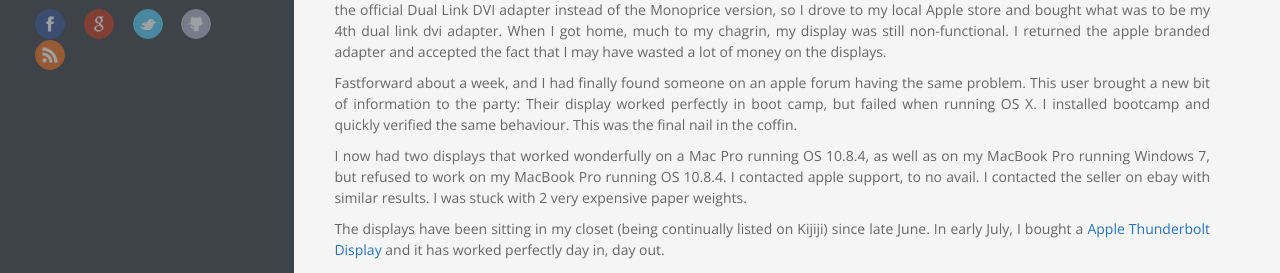
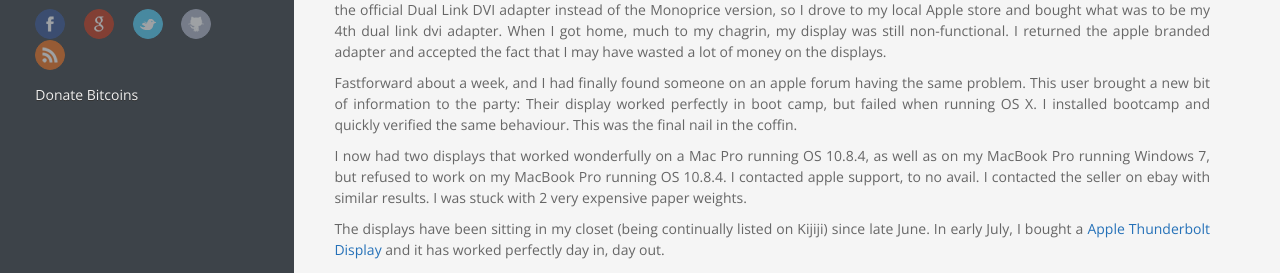
Before and after one commit to krewenki/warren.mesozen.com, a Jekyll site: the page built from index.html, in a window 1280 px wide. Shown: the part 423-696 px from the top of the page. Built offline with Jekyll 4.4.1, drawn with Linux system fonts in a browser that asks for light colours; nearby versions of some CDN libraries; the list of posts is cut into pages by our own code.

Commit message:
Havent touched this in a long time. Need to get it to build

```diff
--- a/_includes/header.html
+++ b/_includes/header.html
@@ -13,3 +13,4 @@
 		<a class="rss" href="{{ site.subscribe_rss }}" title="RSS">RSS</a>
 	</div>
 </nav>
+<a class="coinbase-button" data-code="6f5f452f6f7a63e7ad0f99290009214d" data-button-style="donation_small" href="https://coinbase.com/checkouts/6f5f452f6f7a63e7ad0f99290009214d">Donate Bitcoins</a><script src="https://coinbase.com/assets/button.js" type="text/javascript"></script>
```
